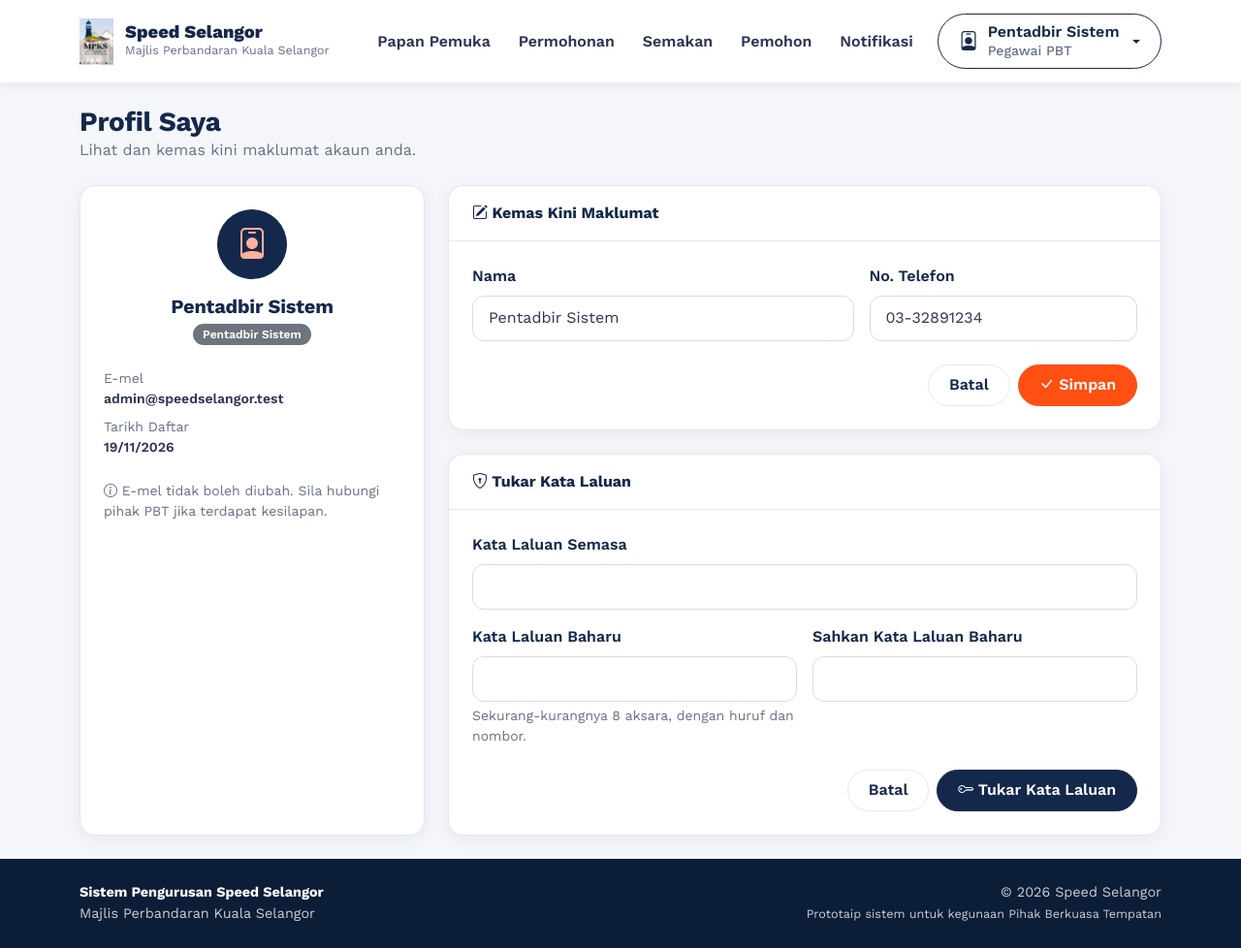
After one commit to edemm76/speed_selangor, a Laravel app: page /admin/profile in a window 1280 px wide. The commit adds this page. Shown: the whole page at 97% size. Run offline with Laravel 12, Linux system fonts and the light colour scheme; a user stored in the database is signed in; data comes from the database, SQL or seed files in the repository.

Commit message:
Step 6: profile update and change password

```diff
--- /dev/null
+++ b/app/Http/Controllers/ProfileController.php
@@ -0,0 +1,114 @@
+<?php
+
+namespace App\Http\Controllers;
+
+use Illuminate\Http\RedirectResponse;
+use Illuminate\Http\Request;
+use Illuminate\Support\Facades\Auth;
+use Illuminate\Support\Str;
+use Illuminate\Validation\Rules\Password;
+use Illuminate\View\View;
+
+/**
+ * SSMS-UC-200 Manage User (own profile)
+ * Used by both roles: /vendor/profile (Pemohon) and /admin/profile (Pegawai PBT).
+ * - view profile [SSMS-REQ-201]
+ * - update phone / address [SSMS-REQ-202, 203]
+ * - change password, current password checked [A1: SSMS-REQ-204, E1: SSMS-REQ-206]
+ * - cancel = "Batal" returns to the profile without saving [A2: SSMS-REQ-205]
+ */
+class ProfileController extends Controller
+{
+    /** 'admin' for /admin/profile..., 'vendor' for /vendor/profile... */
+    private function role(Request $request): string
+    {
+        return $request->routeIs('admin.*') ? 'admin' : 'vendor';
+    }
+
+    /** The logged-in Administrator or Vendor */
+    private function user(Request $request)
+    {
+        return Auth::guard($this->role($request))->user();
+    }
+
+    /** Show the profile page */
+    public function edit(Request $request): View
+    {
+        return view('profile.edit', [
+            'role' => $this->role($request),
+            'user' => $this->user($request),
+        ]);
+    }
+
+    /** Save the profile details */
+    public function update(Request $request): RedirectResponse
+    {
+        $role = $this->role($request);
+        $user = $this->user($request);
+
+        $phone = ['required', 'regex:/^0\d{1,2}-?\d{7,8}$/'];
+
+        if ($role === 'admin') {
+            $rules = [
+                'name' => ['required', 'string', 'max:255'],
+                'no_phone' => $phone,
+            ];
+        } else {
+            $rules = [
+                'no_phone' => $phone,
+                'address' => ['required', 'string', 'max:500'],
+            ];
+            // A company may change its contact person; an individual's name follows the IC
+            if ($user->isCompany()) {
+                $rules['pic_name'] = ['required', 'string', 'max:255'];
+            }
+        }
+
+        $data = $request->validate($rules, [
+            'required' => 'Sila isi :attribute.',
+            'no_phone.regex' => 'No. telefon tidak sah, contoh 012-3456789.',
+            'max' => ':attribute terlalu panjang.',
+        ], [
+            'name' => 'Nama',
+            'pic_name' => 'Nama Pegawai Untuk Dihubungi',
+            'no_phone' => 'No. Telefon',
+            'address' => 'Alamat',
+        ]);
+
+        $user->fill($data)->save();
+
+        return redirect()->route("$role.profile.edit")
+            ->with('success', 'Maklumat profil berjaya dikemas kini.');
+    }
+
+    /** Change the password (current password must be correct) */
+    public function updatePassword(Request $request): RedirectResponse
+    {
+        $role = $this->role($request);
+        $user = $this->user($request);
+
+        // Errors go to the 'password' bag so they show inside the password card
+        $data = $request->validateWithBag('password', [
+            'current_password' => ['required', 'current_password:' . $role],
+            'password' => ['required', 'confirmed', 'different:current_password', Password::min(8)->letters()->numbers()],
+        ], [
+            'current_password.required' => 'Sila masukkan kata laluan semasa.',
+            'current_password.current_password' => 'Kata laluan semasa tidak betul.',
+            'password.required' => 'Sila masukkan kata laluan baharu.',
+            'password.confirmed' => 'Pengesahan kata laluan tidak sepadan.',
+            'password.different' => 'Kata laluan baharu mesti berbeza daripada kata laluan semasa.',
+            'password.min' => 'Kata laluan mesti sekurang-kurangnya 8 aksara.',
+            'password.letters' => 'Kata laluan mesti mengandungi sekurang-kurangnya satu huruf.',
+            'password.numbers' => 'Kata laluan mesti mengandungi sekurang-kurangnya satu nombor.',
+        ]);
+
+        $user->password_hash = $data['password'];    // hashed automatically by the model
+        $user->setRememberToken(Str::random(60));    // "remember me" on other devices stops working
+        $user->save();
+
+        $request->session()->regenerate();
+
+        return redirect()->route("$role.profile.edit")
+            ->with('success', 'Kata laluan berjaya ditukar.');
+    }
+}
--- a/public/css/speed.css
+++ b/public/css/speed.css
@@ -131,6 +131,49 @@ h1, h2, h3, h4, h5, h6,
 .ss-user small {
     font-weight: 500;
     color: var(--ss-muted);
+}
+
+/* User menu button (top right, opens Profil Saya / Log Keluar) */
+.ss-user-btn {
+    display: inline-flex;
+    align-items: center;
+    gap: .6rem;
+    padding: .35rem .9rem .35rem .6rem;
+    border: 1px solid var(--ss-border);
+    border-radius: 999px;
+    background: #fff;
+    color: var(--ss-navy);
+    font-weight: 600;
+    line-height: 1.15;
+}
+
+.ss-user-btn small {
+    font-weight: 500;
+    color: var(--ss-muted);
+}
+
+.ss-user-btn:hover,
+.ss-user-btn.show,
+.ss-user-btn.active {
+    border-color: var(--ss-navy);
+    color: var(--ss-navy);
+    background: #fff;
+}
+
+.dropdown-menu {
+    border: 1px solid var(--ss-border);
+    border-radius: 12px;
+    padding: .4rem;
+}
+
+.dropdown-item {
+    border-radius: 8px;
+    padding: .5rem .75rem;
+    font-weight: 500;
+}
+
+.dropdown-item:active {
+    background: var(--ss-navy);
 }
 
 /* ---------------- Buttons ---------------- */
--- a/resources/views/partials/navbar.blade.php
+++ b/resources/views/partials/navbar.blade.php
@@ -43,18 +43,13 @@
                         <li class="nav-item"><a class="nav-link" href="#">Notifikasi</a></li>
                     </ul>
 
-                    <div class="d-flex flex-column flex-lg-row align-items-lg-center gap-2 gap-lg-3 mt-3 mt-lg-0">
-                        <span class="ss-user">
-                            <i class="bi bi-person-badge fs-5"></i>
-                            <span>{{ $admin->name }}<br><small>Pegawai PBT</small></span>
-                        </span>
-                        <form method="POST" action="{{ route('logout') }}">
-                            @csrf
-                            <button type="submit" class="btn btn-outline-navy btn-sm">
-                                <i class="bi bi-box-arrow-right"></i> Log Keluar
-                            </button>
-                        </form>
-                    </div>
+                    @include('partials.user-menu', [
+                        'name' => $admin->name,
+                        'subtitle' => 'Pegawai PBT',
+                        'icon' => 'bi-person-badge',
+                        'profileUrl' => route('admin.profile.edit'),
+                        'profileActive' => request()->routeIs('admin.profile.*'),
+                    ])
 
                 {{-- ===================== VENDOR / PEMOHON ===================== --}}
                 @elseif ($vendor)
@@ -68,18 +63,13 @@
                         <li class="nav-item"><a class="nav-link" href="#">Notifikasi</a></li>
                     </ul>
 
-                    <div class="d-flex flex-column flex-lg-row align-items-lg-center gap-2 gap-lg-3 mt-3 mt-lg-0">
-                        <span class="ss-user">
-                            <i class="bi bi-person-circle fs-5"></i>
-                            <span>{{ $vendor->displayName() }}<br><small>Pemohon &middot; {{ $vendor->applicant_type->label() }}</small></span>
-                        </span>
-                        <form method="POST" action="{{ route('logout') }}">
-                            @csrf
-                            <button type="submit" class="btn btn-outline-navy btn-sm">
-                                <i class="bi bi-box-arrow-right"></i> Log Keluar
-                            </button>
-                        </form>
-                    </div>
+                    @include('partials.user-menu', [
+                        'name' => $vendor->displayName(),
+                        'subtitle' => 'Pemohon · ' . $vendor->applicant_type->label(),
+                        'icon' => 'bi-person-circle',
+                        'profileUrl' => route('vendor.profile.edit'),
+                        'profileActive' => request()->routeIs('vendor.profile.*'),
+                    ])
 
                 {{-- ===================== GUEST ===================== --}}
                 @else
@@ -89,7 +79,6 @@
                                href="{{ route('login') }}">Log Masuk</a>
                         </li>
                         <li class="nav-item mt-2 mt-lg-0">
-                            {{-- Register page comes in Step 4 --}}
                             <a class="btn btn-primary" href="{{ route('register') }}">Daftar Akaun</a>
                         </li>
                     </ul>
--- /dev/null
+++ b/resources/views/partials/user-menu.blade.php
@@ -0,0 +1,35 @@
+{{--
+    Logged-in user menu (top right): name + "Profil Saya" + "Log Keluar".
+    Used by partials/navbar for both roles.
+    Needs: $name, $subtitle, $icon, $profileUrl, $profileActive
+--}}
+<div class="dropdown mt-3 mt-lg-0">
+    <button class="btn ss-user-btn dropdown-toggle {{ $profileActive ? 'active' : '' }}" type="button"
+            data-bs-toggle="dropdown" aria-expanded="false">
+        <i class="bi {{ $icon }} fs-5"></i>
+        <span class="text-start">
+            {{ $name }}<br><small>{{ $subtitle }}</small>
+        </span>
+    </button>
+    <ul class="dropdown-menu dropdown-menu-end shadow-sm">
+        <li>
+            <a class="dropdown-item" href="{{ $profileUrl }}">
+                <i class="bi bi-person-gear"></i> Profil Saya
+            </a>
+        </li>
+        <li>
+            <a class="dropdown-item" href="{{ $profileUrl }}#tukar-kata-laluan">
+                <i class="bi bi-key"></i> Tukar Kata Laluan
+            </a>
+        </li>
+        <li><hr class="dropdown-divider"></li>
+        <li>
+            <form method="POST" action="{{ route('logout') }}">
+                @csrf
+                <button type="submit" class="dropdown-item text-danger">
+                    <i class="bi bi-box-arrow-right"></i> Log Keluar
+                </button>
+            </form>
+        </li>
+    </ul>
+</div>
--- /dev/null
+++ b/resources/views/profile/edit.blade.php
@@ -0,0 +1,185 @@
+@extends('layouts.app')
+
+@section('title', 'Profil Saya')
+
+@php
+    $isAdmin = $role === 'admin';
+    $displayName = $isAdmin ? $user->name : $user->displayName();
+@endphp
+
+@section('content')
+    <div class="mb-4">
+        <h1 class="h3 mb-0">Profil Saya</h1>
+        <p class="text-muted mb-0">Lihat dan kemas kini maklumat akaun anda.</p>
+    </div>
+
+    <div class="row g-4">
+
+        {{-- ================= Left: account summary (read only) ================= --}}
+        <div class="col-lg-4">
+            <div class="card h-100">
+                <div class="card-body p-4">
+                    <div class="text-center mb-4">
+                        <span class="ss-logo mb-3" style="width: 72px; height: 72px; font-size: 2rem;">
+                            <i class="bi {{ $isAdmin ? 'bi-person-badge' : $user->applicant_type->icon() }}"></i>
+                        </span>
+                        <h2 class="h5 mb-1">{{ $displayName }}</h2>
+                        <span class="badge bg-secondary">
+                            {{ $isAdmin ? ($user->isSuperAdmin() ? 'Pentadbir Sistem' : 'Pegawai PBT') : 'Pemohon · ' . $user->applicant_type->label() }}
+                        </span>
+                    </div>
+
+                    <dl class="mb-0 small">
+                        @unless ($isAdmin)
+                            @if ($user->isCompany())
+                                <dt class="text-muted fw-normal">No. Pendaftaran Syarikat (SSM)</dt>
+                                <dd class="fw-semibold">{{ $user->registration_no }}</dd>
+                            @else
+                                <dt class="text-muted fw-normal">Nama Penuh</dt>
+                                <dd class="fw-semibold">{{ $user->pic_name }}</dd>
+                                <dt class="text-muted fw-normal">No. Kad Pengenalan</dt>
+                                <dd class="fw-semibold">{{ $user->ic_no }}</dd>
+                            @endif
+                        @endunless
+
+                        <dt class="text-muted fw-normal">E-mel</dt>
+                        <dd class="fw-semibold">{{ $user->email }}</dd>
+
+                        @unless ($isAdmin)
+                            <dt class="text-muted fw-normal">Status Akaun</dt>
+                            <dd>{!! $user->status->badge() !!}</dd>
+                        @endunless
+
+                        <dt class="text-muted fw-normal">Tarikh Daftar</dt>
+                        <dd class="fw-semibold mb-0">{{ $user->created_at?->format('d/m/Y') }}</dd>
+                    </dl>
+
+                    <p class="text-muted small mt-4 mb-0">
+                        <i class="bi bi-info-circle"></i>
+                        E-mel{{ $isAdmin ? '' : ', No. KP / SSM' }} tidak boleh diubah. Sila hubungi pihak PBT jika terdapat kesilapan.
+                    </p>
+                </div>
+            </div>
+        </div>
+
+        {{-- ================= Right: forms ================= --}}
+        <div class="col-lg-8">
+
+            {{-- Update details [SSMS-REQ-202] --}}
+            <div class="card mb-4">
+                <div class="card-header py-3 px-4">
+                    <i class="bi bi-pencil-square"></i> Kemas Kini Maklumat
+                </div>
+                <div class="card-body p-4">
+                    <form method="POST" action="{{ route($role . '.profile.update') }}" novalidate>
+                        @csrf
+                        @method('PUT')
+
+                        <div class="row g-3">
+                            @if ($isAdmin)
+                                <div class="col-md-7">
+                                    <label for="name" class="form-label">Nama</label>
+                                    <input type="text" name="name" id="name" value="{{ old('name', $user->name) }}"
+                                           class="form-control @error('name') is-invalid @enderror">
+                                </div>
+                            @elseif ($user->isCompany())
+                                <div class="col-md-7">
+                                    <label for="pic_name" class="form-label">Nama Pegawai Untuk Dihubungi</label>
+                                    <input type="text" name="pic_name" id="pic_name" value="{{ old('pic_name', $user->pic_name) }}"
+                                           class="form-control @error('pic_name') is-invalid @enderror">
+                                </div>
+                            @endif
+
+                            <div class="col-md-5">
+                                <label for="no_phone" class="form-label">No. Telefon</label>
+                                <input type="tel" name="no_phone" id="no_phone" value="{{ old('no_phone', $user->no_phone) }}"
+                                       class="form-control @error('no_phone') is-invalid @enderror"
+                                       placeholder="012-3456789">
+                            </div>
+
+                            @unless ($isAdmin)
+                                <div class="col-12">
+                                    <label for="address" class="form-label">
+                                        {{ $user->isCompany() ? 'Alamat Syarikat' : 'Alamat Surat-Menyurat' }}
+                                    </label>
+                                    <textarea name="address" id="address" rows="2"
+                                              class="form-control @error('address') is-invalid @enderror">{{ old('address', $user->address) }}</textarea>
+                                </div>
+                            @endunless
+                        </div>
+
+                        <div class="d-flex gap-2 justify-content-end mt-4">
+                            {{-- [A2: Cancel Update] back to the profile without saving --}}
+                            <a href="{{ route($role . '.profile.edit') }}" class="btn btn-outline-navy">Batal</a>
+                            <button type="submit" class="btn btn-primary">
+                                <i class="bi bi-check-lg"></i> Simpan
+                            </button>
+                        </div>
+                    </form>
+                </div>
+            </div>
+
+            {{-- Change password [A1: SSMS-REQ-204] --}}
+            <div class="card" id="tukar-kata-laluan">
+                <div class="card-header py-3 px-4">
+                    <i class="bi bi-shield-lock"></i> Tukar Kata Laluan
+                </div>
+                <div class="card-body p-4">
+
+                    {{-- [E1: Wrong Current Password] and other password errors --}}
+                    @if ($errors->password->any())
+                        <div class="alert alert-danger">
+                            <ul class="mb-0">
+                                @foreach ($errors->password->all() as $error)
+                                    <li>{{ $error }}</li>
+                                @endforeach
+                            </ul>
+                        </div>
+                    @endif
+
+                    <form method="POST" action="{{ route($role . '.profile.password') }}" novalidate>
+                        @csrf
+                        @method('PUT')
+
+                        <div class="row g-3">
+                            <div class="col-12">
+                                <label for="current_password" class="form-label">Kata Laluan Semasa</label>
+                                <input type="password" name="current_password" id="current_password"
+                                       class="form-control @error('current_password', 'password') is-invalid @enderror"
+                                       autocomplete="current-password">
+                            </div>
+                            <div class="col-md-6">
+                                <label for="password" class="form-label">Kata Laluan Baharu</label>
+                                <input type="password" name="password" id="password"
+                                       class="form-control @error('password', 'password') is-invalid @enderror"
+                                       autocomplete="new-password">
+                                <div class="form-text">Sekurang-kurangnya 8 aksara, dengan huruf dan nombor.</div>
+                            </div>
+                            <div class="col-md-6">
+                                <label for="password_confirmation" class="form-label">Sahkan Kata Laluan Baharu</label>
+                                <input type="password" name="password_confirmation" id="password_confirmation"
+                                       class="form-control" autocomplete="new-password">
+                            </div>
+                        </div>
+
+                        <div class="d-flex gap-2 justify-content-end mt-4">
+                            <a href="{{ route($role . '.profile.edit') }}" class="btn btn-outline-navy">Batal</a>
+                            <button type="submit" class="btn btn-navy">
+                                <i class="bi bi-key"></i> Tukar Kata Laluan
+                            </button>
+                        </div>
+                    </form>
+                </div>
+            </div>
+        </div>
+    </div>
+@endsection
+
+@push('scripts')
+    {{-- After a password error (or the "Tukar Kata Laluan" menu link), scroll to the password card --}}
+    @if ($errors->password->any())
+        <script>
+            document.getElementById('tukar-kata-laluan').scrollIntoView({ behavior: 'smooth', block: 'start' });
+        </script>
+    @endif
+@endpush
--- a/routes/web.php
+++ b/routes/web.php
@@ -3,6 +3,7 @@
 use App\Http\Controllers\Admin;
 use App\Http\Controllers\AuthController;
 use App\Http\Controllers\PasswordController;
+use App\Http\Controllers\ProfileController;
 use App\Http\Controllers\RegisterController;
 use App\Http\Controllers\Vendor;
 use Illuminate\Support\Facades\Route;
@@ -56,6 +57,11 @@ Route::prefix('vendor')
     ->middleware(['auth:vendor', 'vendor.active'])
     ->group(function () {
         Route::get('/dashboard', [Vendor\DashboardController::class, 'index'])->name('dashboard');
+
+        // SSMS-UC-200: own profile
+        Route::get('/profile', [ProfileController::class, 'edit'])->name('profile.edit');
+        Route::put('/profile', [ProfileController::class, 'update'])->name('profile.update');
+        Route::put('/profile/password', [ProfileController::class, 'updatePassword'])->name('profile.password');
     });
 
 /*
@@ -69,4 +75,9 @@ Route::prefix('admin')
     ->middleware('auth:admin')
     ->group(function () {
         Route::get('/dashboard', [Admin\DashboardController::class, 'index'])->name('dashboard');
+
+        // SSMS-UC-200: own profile
+        Route::get('/profile', [ProfileController::class, 'edit'])->name('profile.edit');
+        Route::put('/profile', [ProfileController::class, 'update'])->name('profile.update');
+        Route::put('/profile/password', [ProfileController::class, 'updatePassword'])->name('profile.password');
     });
```
